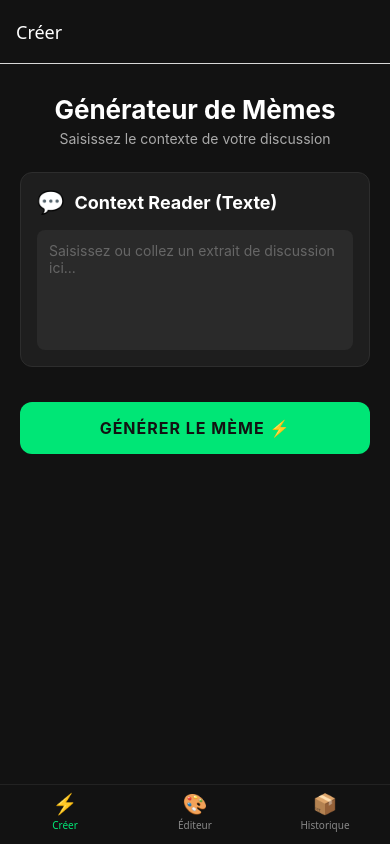
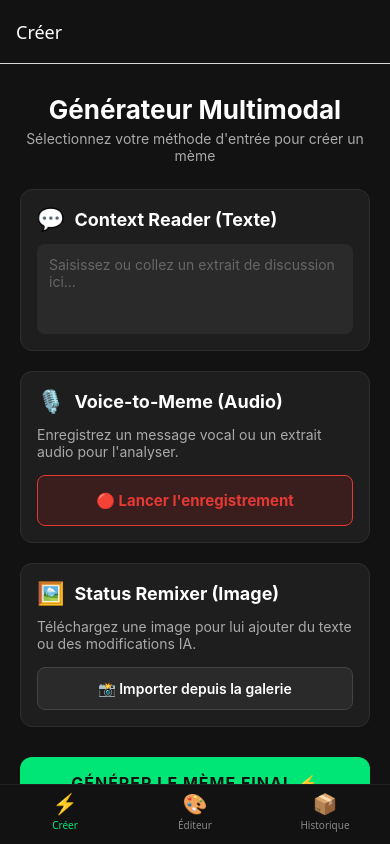
Before and after one commit to nitcheudeudjeu-bit/meme-app-frontend, a React Native app: screen / in a window 390 px wide. Built offline with nearby package versions, Linux system fonts and the light colour scheme.

Commit message:
les 3 boutons

```diff
--- a/src/screens/HomeScreen.tsx
+++ b/src/screens/HomeScreen.tsx
@@ -1,40 +1,119 @@
 import React, { useState } from 'react';
-import { View, Text, StyleSheet, TextInput, TouchableOpacity, ScrollView, SafeAreaView, Alert } from 'react-native';
+import {
+  View,
+  Text,
+  StyleSheet,
+  TextInput,
+  TouchableOpacity,
+  ScrollView,
+  SafeAreaView,
+  Alert,
+} from 'react-native';
 
 export default function HomeScreen(): React.JSX.Element {
   const [textContext, setTextContext] = useState<string>('');
+  const [isRecording, setIsRecording] = useState<boolean>(false);
+  const [selectedImage, setSelectedImage] = useState<string | null>(null);
 
-  const handleGenerateMeme = (): void => {
+  // 💬 Fonction pour le Mode Texte (Context Reader)
+  const handleGenerateFromText = (): void => {
     if (!textContext.trim()) {
-      Alert.alert("Attention", "Veuillez saisir un texte avant de générer.");
+      Alert.alert("Attention", "Veuillez saisir un texte pour l'analyse de contexte.");
       return;
     }
-    Alert.alert("⚡ Génération", "Envoi du texte au serveur backend Node.js pour analyse...");
+    Alert.alert("Context Reader ⚡", "Envoi du texte au serveur backend...");
+  };
+
+  // 🎙️ Fonction pour le Mode Audio (Voice-to-Meme)
+  const handleToggleRecording = (): void => {
+    if (!isRecording) {
+      setIsRecording(true);
+      console.log("Enregistrement audio démarré...");
+    } else {
+      setIsRecording(false);
+      Alert.alert("Voice-to-Meme 🎙️", "Audio capturé ! Prêt pour la transcription Speech-to-Text.");
+    }
+  };
+
+  // 🖼️ Fonction pour le Mode Image (Status Remixer)
+  const handleSelectImage = (): void => {
+    // Cette fonction sera complétée par le membre chargé du traitement d'image
+    setSelectedImage("chemin/vers/image_temporaire.jpg");
+    Alert.alert("Status Remixer 📸", "Image sélectionnée depuis la galerie !");
+  };
+
+  // 🚀 Bouton central de génération globale
+  const handleGlobalGenerate = (): void => {
+    Alert.alert("Générateur Multimodal", "Traitement global des données par l'IA...");
   };
 
   return (
     <SafeAreaView style={styles.safeArea}>
       <ScrollView contentContainerStyle={styles.container}>
-        <Text style={styles.title}>Générateur de Mèmes</Text>
-        <Text style={styles.subtitle}>Saisissez le contexte de votre discussion</Text>
+
+        <Text style={styles.title}>Générateur Multimodal</Text>
+        <Text style={styles.subtitle}>Sélectionnez votre méthode d'entrée pour créer un mème</Text>
+
+        {/* 1. SECTION CONTEXT READER (TEXTE) */}
         <View style={styles.card}>
           <View style={styles.cardHeader}>
             <Text style={styles.cardEmoji}>💬</Text>
             <Text style={styles.cardTitle}>Context Reader (Texte)</Text>
           </View>
+
           <TextInput
             style={styles.input}
             placeholder="Saisissez ou collez un extrait de discussion ici..."
             placeholderTextColor="#666"
             multiline
-            numberOfLines={6}
+            numberOfLines={4}
             value={textContext}
             onChangeText={setTextContext}
           />
         </View>
-        <TouchableOpacity style={styles.generateButton} onPress={handleGenerateMeme}>
-          <Text style={styles.generateButtonText}>GÉNÉRER LE MÈME ⚡</Text>
+
+        {/* 2. SECTION VOICE-TO-MEME (AUDIO) */}
+        <View style={styles.card}>
+          <View style={styles.cardHeader}>
+            <Text style={styles.cardEmoji}>🎙️</Text>
+            <Text style={styles.cardTitle}>Voice-to-Meme (Audio)</Text>
+          </View>
+          <Text style={styles.cardDescription}>
+            Enregistrez un message vocal ou un extrait audio pour l'analyser.
+          </Text>
+
+          <TouchableOpacity
+            style={[styles.micButton, isRecording && styles.micButtonActive]}
+            onPress={handleToggleRecording}
+          >
+            <Text style={[styles.micButtonText, isRecording && styles.micButtonTextActive]}>
+              {isRecording ? "🟢 Enregistrement... (Cliquez pour stopper)" : "🔴 Lancer l'enregistrement"}
+            </Text>
+          </TouchableOpacity>
+        </View>
+
+        {/* 3. SECTION STATUS REMIXER (IMAGE) */}
+        <View style={styles.card}>
+          <View style={styles.cardHeader}>
+            <Text style={styles.cardEmoji}>🖼️</Text>
+            <Text style={styles.cardTitle}>Status Remixer (Image)</Text>
+          </View>
+          <Text style={styles.cardDescription}>
+            Téléchargez une image pour lui ajouter du texte ou des modifications IA.
+          </Text>
+
+          <TouchableOpacity style={styles.secondaryButton} onPress={handleSelectImage}>
+            <Text style={styles.secondaryButtonText}>
+              {selectedImage ? "✅ Image sélectionnée" : "📸 Importer depuis la galerie"}
+            </Text>
+          </TouchableOpacity>
+        </View>
+
+        {/* BOUTON GLOBAL DE GÉNÉRATION */}
+        <TouchableOpacity style={styles.generateButton} onPress={handleGlobalGenerate}>
+          <Text style={styles.generateButtonText}>GÉNÉRER LE MÈME FINAL ⚡</Text>
         </TouchableOpacity>
+
       </ScrollView>
     </SafeAreaView>
   );
@@ -45,11 +124,18 @@ const styles = StyleSheet.create({
   container: { padding: 20, paddingBottom: 40 },
   title: { fontSize: 26, fontWeight: 'bold', color: '#FFF', textAlign: 'center', marginTop: 10 },
   subtitle: { fontSize: 14, color: '#AAA', textAlign: 'center', marginBottom: 25, marginTop: 5 },
-  card: { backgroundColor: '#1E1E1E', borderRadius: 12, padding: 16, marginBottom: 25, borderWidth: 1, borderColor: '#2D2D2D' },
-  cardHeader: { flexDirection: 'row', alignItems: 'center', marginBottom: 15 },
+  card: { backgroundColor: '#1E1E1E', borderRadius: 12, padding: 16, marginBottom: 20, borderWidth: 1, borderColor: '#2D2D2D' },
+  cardHeader: { flexDirection: 'row', alignItems: 'center', marginBottom: 12 },
   cardEmoji: { fontSize: 22, marginRight: 10 },
   cardTitle: { fontSize: 18, fontWeight: 'bold', color: '#FFF' },
-  input: { backgroundColor: '#2A2A2A', color: '#FFF', borderRadius: 8, padding: 12, textAlignVertical: 'top', fontSize: 14, height: 120 },
-  generateButton: { backgroundColor: '#00E676', paddingVertical: 16, borderRadius: 12, alignItems: 'center', marginTop: 10 },
+  cardDescription: { color: '#AAA', fontSize: 14, marginBottom: 15 },
+  input: { backgroundColor: '#2A2A2A', color: '#FFF', borderRadius: 8, padding: 12, textAlignVertical: 'top', fontSize: 14, height: 90 },
+  secondaryButton: { backgroundColor: '#2A2A2A', paddingVertical: 12, borderRadius: 8, alignItems: 'center', borderWidth: 1, borderColor: '#444' },
+  secondaryButtonText: { color: '#FFF', fontWeight: '600', fontSize: 14 },
+  micButton: { backgroundColor: '#3A1E1E', paddingVertical: 15, borderRadius: 8, alignItems: 'center', borderWidth: 1, borderColor: '#E53935' },
+  micButtonText: { color: '#E53935', fontWeight: 'bold', fontSize: 15 },
+  micButtonActive: { backgroundColor: '#1E3A1E', borderColor: '#00E676' },
+  micButtonTextActive: { color: '#00E676' },
+  generateButton: { backgroundColor: '#00E676', paddingVertical: 16, borderRadius: 12, alignItems: 'center', marginTop: 10, elevation: 4 },
   generateButtonText: { color: '#121212', fontWeight: 'bold', fontSize: 16, letterSpacing: 1 },
 });
```
